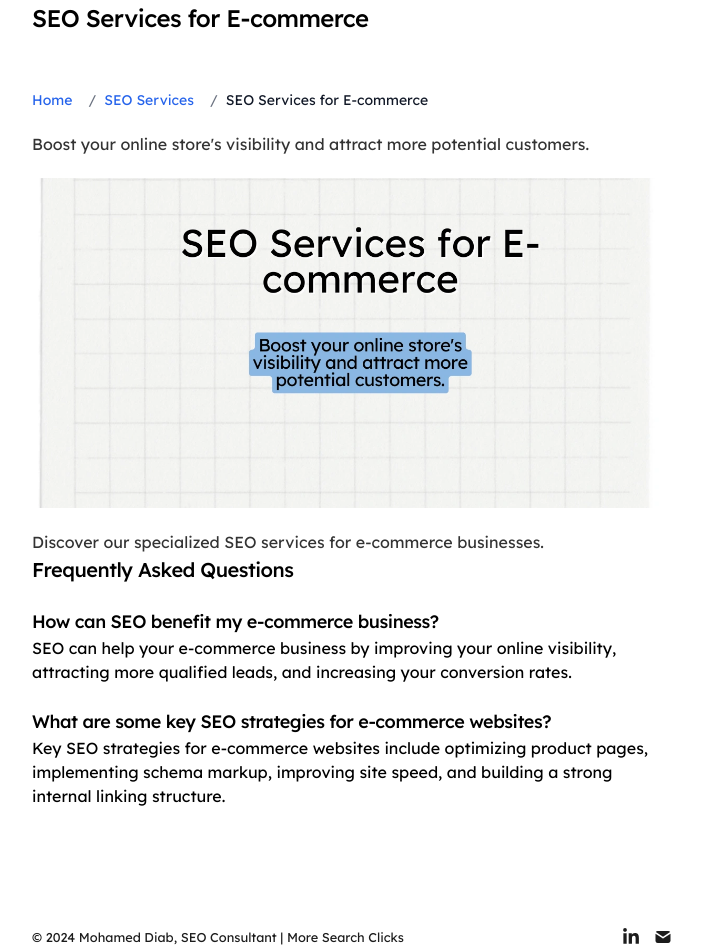
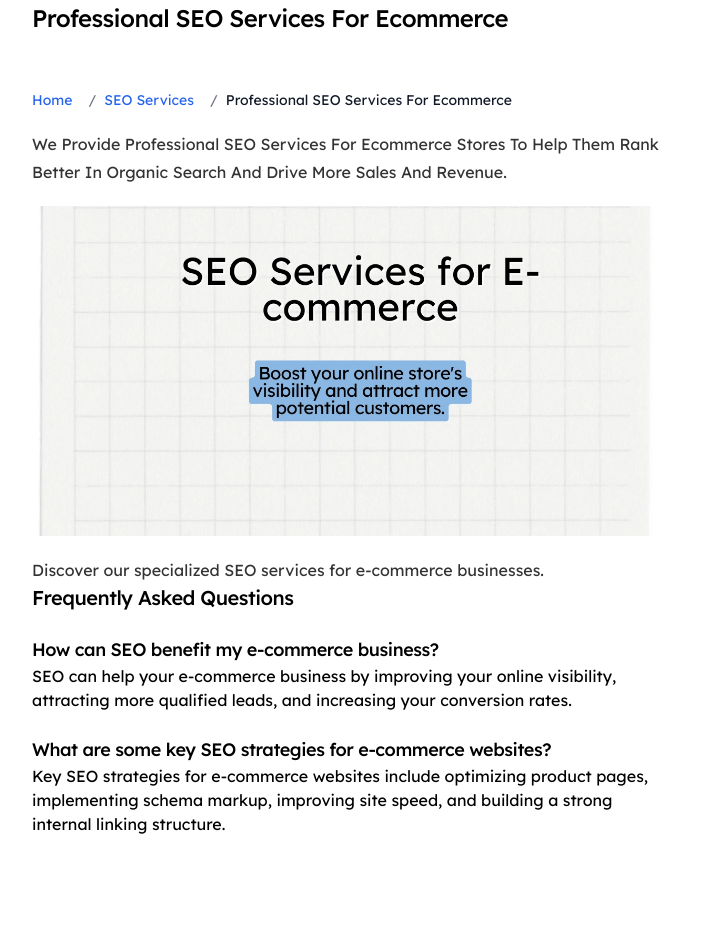
Before and after one commit to crfdiab/personalsite, a Next.js app: page /seo-services/ecommerce-seo in a window 1280 px wide. Shown: the part 180-1132 px from the top of the page, without its empty margins (288-990 px from the left). Built offline with nearby package versions, Linux system fonts and the light colour scheme.

Commit message:
Modified Services Page And Removed Twitter From Footer

```diff
--- a/app/components/footer.tsx
+++ b/app/components/footer.tsx
@@ -34,14 +34,9 @@ export default function Footer() {
   return (
     <small className="block lg:mt-24 mt-16 text-[#1C1C1C] dark:text-[#D4D4D4]">
       <time>© {YEAR}</time>{" "}
-      <a
-        className="no-underline"
-        href={socialLinks.twitter}
-        target="_blank"
-        rel="noopener noreferrer"
-      >
+
         {metaData.title}
-      </a>
+
       <style jsx>{`
         @media screen and (max-width: 480px) {
           article {
--- a/app/seo-services/page.tsx
+++ b/app/seo-services/page.tsx
@@ -109,7 +109,7 @@ export default function SEOServicesPage() {
             href={`/seo-services/${service.slug}`}
             className="block p-4 border rounded-lg hover:bg-gray-100 dark:hover:bg-gray-800"
           >
-            <h2 className="text-lg font-medium">{service.title}</h2>
+            <h3 className="text-lg font-medium" aria-label={service.title} aria-roledescription={service.title}>{service.title}</h3>
             <p className="mt-2 text-gray-600 dark:text-gray-400">{service.description}</p>
           </Link>
         ))}
--- a/app/seo-services/seo-services-data.ts
+++ b/app/seo-services/seo-services-data.ts
@@ -13,8 +13,8 @@ export interface SEOService {
 
   export const seoServices: SEOService[] = [
     {
-      title: "SEO Services for E-commerce",
-      description: "Boost your online store's visibility and attract more potential customers.",
+      title: "Professional SEO Services For Ecommerce",
+      description: "We Provide Professional SEO Services For Ecommerce Stores To Help Them Rank Better In Organic Search And Drive More Sales And Revenue.",
       slug: "ecommerce-seo",
       content: "Discover our specialized SEO services for e-commerce businesses.",
       faq: [
@@ -31,8 +31,8 @@ export interface SEOService {
       imageAlt: "SEO Services for E-commerce"
     },
     {
-      title: "SEO Services for Healthcare",
-      description: "Enhance your healthcare organization's online presence and reach more patients.",
+      title: "Professional SEO Services For Healthcare",
+      description: "We Provide Professional SEO Services For Healthcare Business To Help Them Increase Their Brand Awareness and Drive More Leads To Their Platforms With SEO.",
       slug: "healthcare-seo",
       content: "Explore our tailored SEO services for healthcare providers and medical practices.",
       faq: [
@@ -49,8 +49,8 @@ export interface SEOService {
       imageAlt: "SEO Services for Healthcare"
     },
     {
-      title: "SEO Services for Finance",
-      description: "Improve your financial institution's online visibility and attract more potential clients.",
+      title: "Professional SEO Services For Finance",
+      description: "More Search Clicks Provides Professional SEO Services For Finance And Financial Institutions To Help Them Drive More Revenue From Organic Search.",
       slug: "finance-seo",
       content: "Learn about our specialized SEO services for banks, credit unions, and financial advisors.",
       faq: [
@@ -68,7 +68,7 @@ export interface SEOService {
     },
     {
       title: "SEO Services for Technology Startups",
-      description: "Boost your tech company's online presence and attract more potential customers and investors.",
+      description: "More Search Clicks Provides Professional SEO Services For Technology Startups And Digital Marketing Agencies To Enhance Their Online Presence.",
       slug: "technology-seo",
       content: "Discover our cutting-edge SEO services for technology companies and startups.",
       faq: [
@@ -85,8 +85,8 @@ export interface SEOService {
       imageAlt: "SEO Services for Technology Startups"
     },
     {
-      title: "SEO Services for Real Estate",
-      description: "Boost your real estate website's visibility and attract more potential buyers and sellers.",
+      title: "SEO Services For Real Estate And Realtors",
+      description: "More Search Clicks Provides Professional SEO Services For Real Estate And Realtors To Help Them Attract More Potential Customers And Leads.",
       slug: "real-estate-seo",
       content: "Discover our specialized SEO services for real estate professionals.",
       faq: [
@@ -103,8 +103,8 @@ export interface SEOService {
       imageAlt: "SEO Services for Real Estate"
     },
     {
-      title: "SEO Services for Education",
-      description: "Improve your educational institution's online presence and attract more students.",
+      title: "Professional SEO Services For Education",
+      description: "More Search Clicks Provides Professional SEO Services For Education And Educational Institutes To Attract More Students, Teachers And Organizations With SEO.",
       slug: "education-seo",
       content: "Learn about our tailored SEO services for schools, colleges, and universities.",
       faq: [
@@ -122,7 +122,7 @@ export interface SEOService {
     },
     {
       title: "SEO Services for Restaurants & Food Services",
-      description: "Enhance your restaurant's online presence and attract more diners through effective SEO strategies.",
+      description: "More Search Clicks Provides Professional SEO Services For Restaurants & Food Services Businesses To Drive More Customers And Clients To Their Stores.",
       slug: "restaurant-seo",
       content: "Explore our SEO services tailored for restaurants and food service businesses.",
       faq: [
@@ -139,8 +139,8 @@ export interface SEOService {
       imageAlt: "SEO Services for Restaurants & Food Services"
     },
     {
-      title: "SEO Services for Lawyers",
-      description: "Improve your law firm's online visibility and attract more potential clients with our specialized SEO services.",
+      title: "SEO Services Lawyers And Law Firms",
+      description: "We Provide Professional SEO Services For Lawyers And Law Firms To Improve Their Online Appearance in Organic Search To Reach More Clients.",
       slug: "lawyer-seo",
       content: "Discover how our SEO services can help your law firm stand out in a competitive online landscape.",
       faq: [
```
